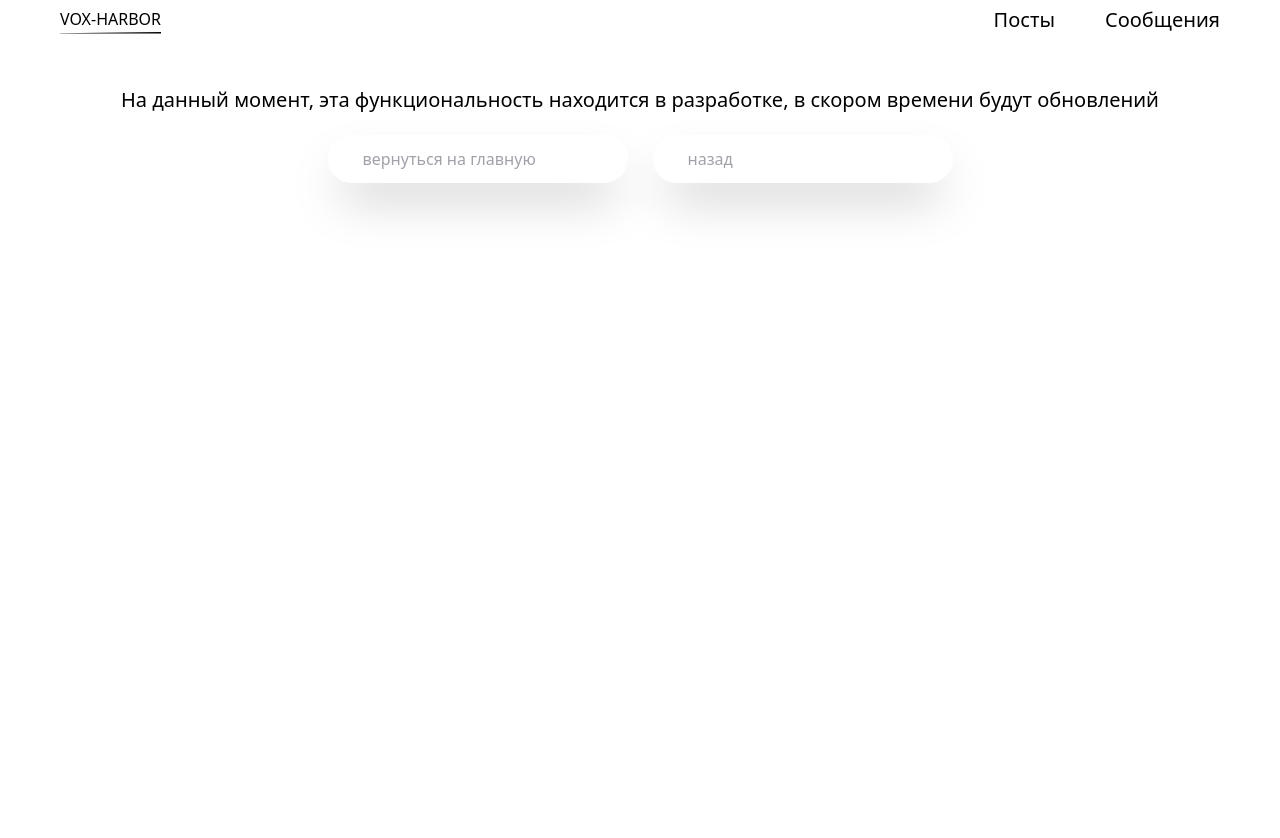
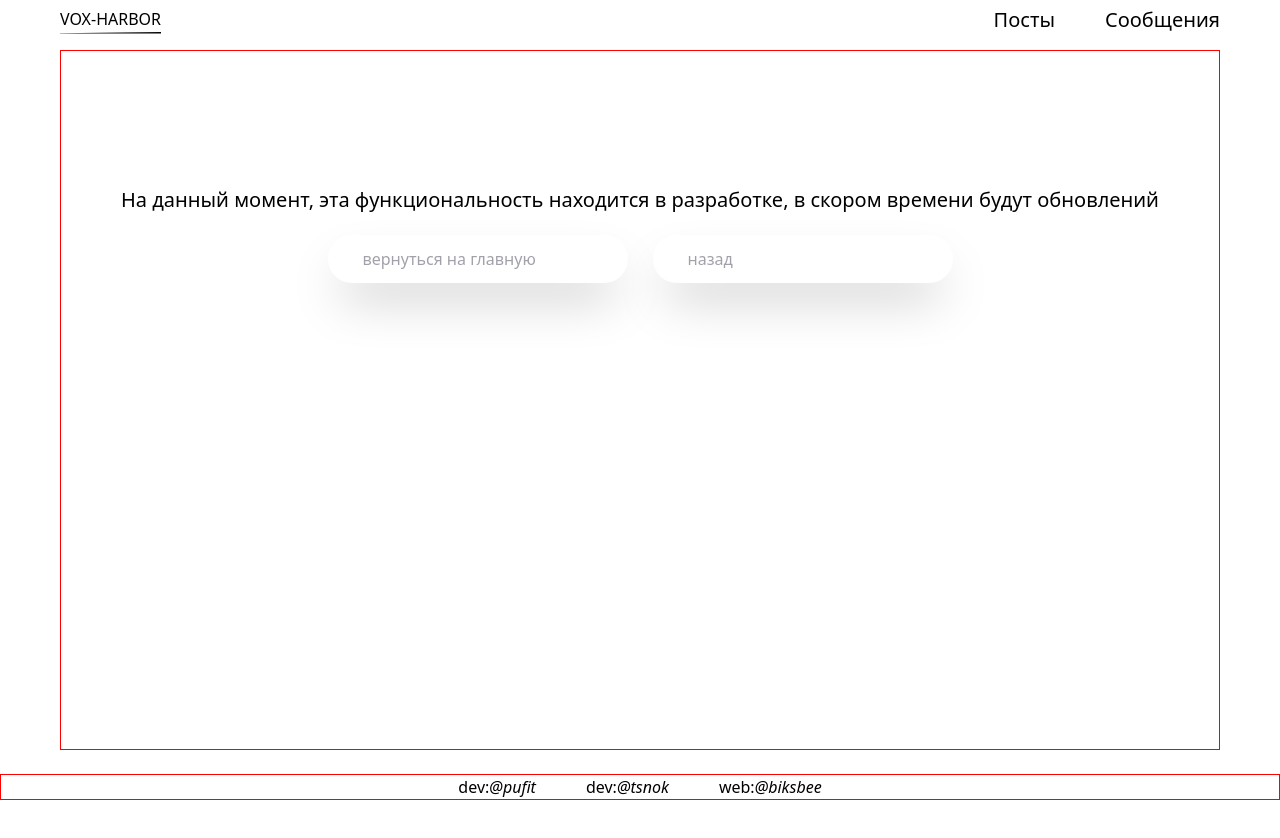
Before and after one commit to biksbee/vox_harbor_frontend, a Next.js app: page /bot in a window 1280 px wide. Shown: the top 838 px of the page. After the commit the page ends 800 px from the top, so only its background shows below. Built offline with nearby package versions, Linux system fonts and the light colour scheme.

Commit message:
resolve conflict with main branch

```diff
--- a/src/app/globals.css
+++ b/src/app/globals.css
@@ -36,5 +36,8 @@ html {
     .text{
         color: #4848E8FF;
     }
+    .flex_features {
+        flex: 0 1 auto;
+    }
 
 }
--- a/src/app/layout.tsx
+++ b/src/app/layout.tsx
@@ -20,12 +20,12 @@ export default function RootLayout({
 }) {
   return (
     <html lang="en">
-      <body className="relative h-screen">
+      <body className="relative h-screen flex flex-col">
           <Providers>
               <Navbar />
               {children}
           </Providers>
-          {/*<Footer />*/}
+          <Footer />
       </body>
     </html>
   )
--- a/src/components/footer/Footer.tsx
+++ b/src/components/footer/Footer.tsx
@@ -4,10 +4,7 @@ import { Page } from "@/components/pageWraper/Page";
 export const Footer:FC = () => {
 
     return(
-        <div className={"flex absolute bottom-0 w-full xl:px-[100px] md:px-[45px] px-[10px]"}>
-            <div className={"w-[30vw]"}>
-                creators:
-            </div>
+        <div className={"cb flex absolute bottom-0 justify-center w-full xl:px-[100px] md:px-[45px] px-[10px]"}>
             <div className={"flex justify-between gap-x-[50px]"}>
                 <a href="https://github.com/pufit" className={"flex"} target={"_blank"}>
                     dev:<div className={"gitLink"}>
--- a/src/components/pageWraper/Page.tsx
+++ b/src/components/pageWraper/Page.tsx
@@ -10,7 +10,7 @@ export const Page:FC<IPage> = ({children}) => {
     return(
         <div
             className={cn(
-                "flex jit xl:my-[100px] my-[50px] xl:mx-[120px] xx:mx-[60px] md:mx-[40px] mx-[15px]"
+                "flex h-full cb flex_features jit xl:my-[100px] my-[50px] xl:mx-[120px] xx:mx-[60px] md:mx-[40px] mx-[15px]"
             )}
         >
             {children}
--- a/src/components/postPage/PostPage.tsx
+++ b/src/components/postPage/PostPage.tsx
@@ -118,6 +118,5 @@ export const PostPage:FC<IPostPage> = ({}) => {
                     </>
                 }
             </div>
-        </div>
     )
 }
```
